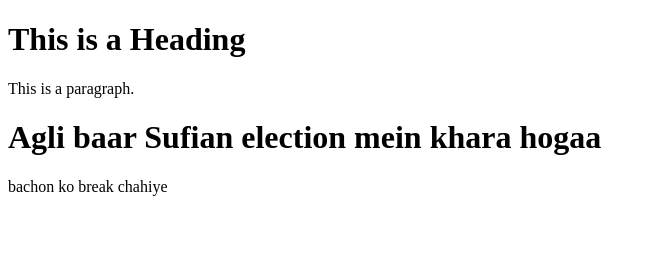
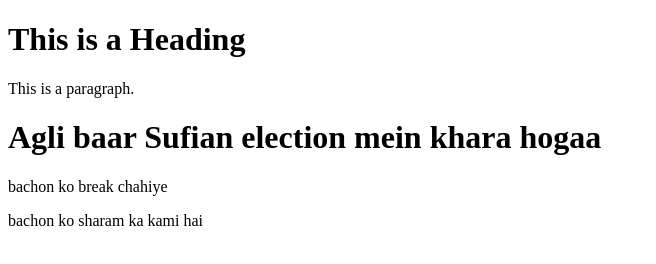
Before and after one commit to tahirmahmood-superior/bscs6a, a plain HTML site: page index.html in a window 1280 px wide. Shown: the whole page, without its empty margins (0-656 px from the left). Drawn offline with Linux system fonts and the light colour scheme.

Commit message:
Sharam ki kami

```diff
--- a/index.html
+++ b/index.html
@@ -9,6 +9,7 @@
 <p>This is a paragraph.</p>
 <h1> Agli baar Sufian election mein khara hogaa</h1>
 <p> bachon ko break chahiye</p>
+<p> bachon ko sharam ka kami hai</p>
 
 </body>
 </html>
```
